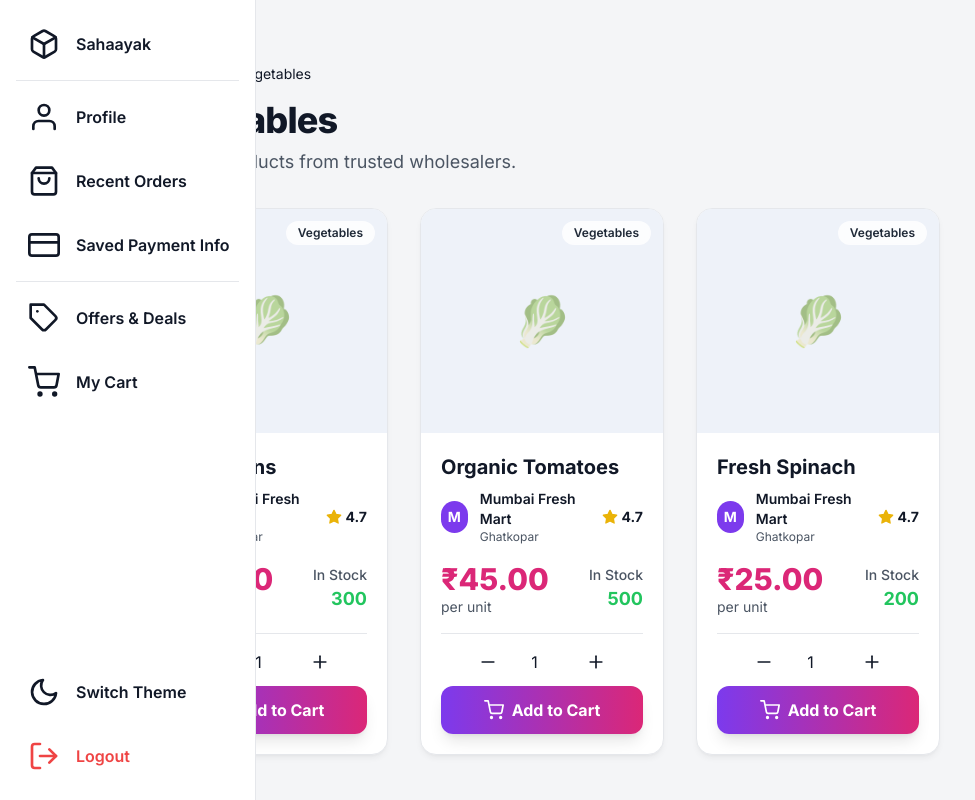
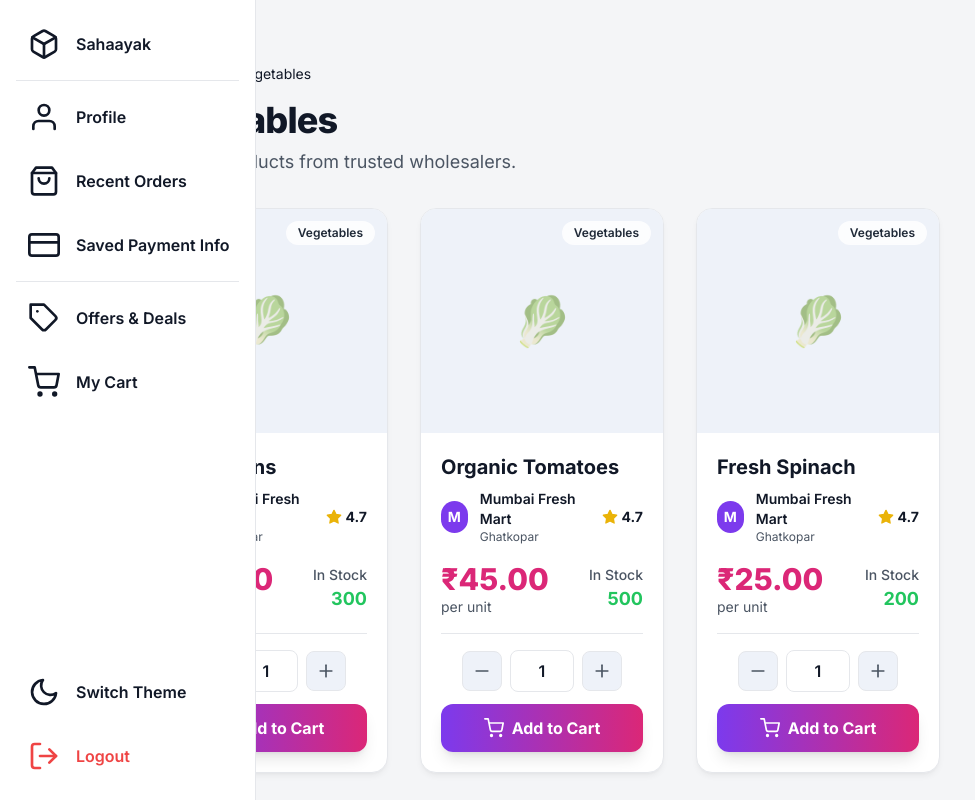
Before and after one commit to vinitgirdhar/Sahaayak, a Flask app: page /vendor/category/vegetables in a window 1280 px wide. Shown: the whole page, without its empty margins (0-975 px from the left). Run offline with Flask 3, Linux system fonts and the light colour scheme; the visitor is signed in with stand-in values (Sample User, id 1); data comes from the database, SQL or seed files in the repository; some libraries are stand-ins or nearby versions.

Commit message:
Add theme-aware quantity selectors and fix increment/decrement functionality
- Added comprehensive theme-aware CSS styles for quantity controls in vendor_base.html
- Updated product cards in vendor_category_listing.html with new quantity selector classes
- Fixed JavaScript functionality for increment/decrement buttons
- Improved text contrast and theme compatibility for both light and dark modes
- Standardized quantity control appearance across all category pages

```diff
--- a/my_app/templates/vendor_base.html
+++ b/my_app/templates/vendor_base.html
@@ -231,6 +231,52 @@
             color: var(--text-secondary);
             text-align: right;
             font-weight: 500;
+        }
+
+        /* --- Theme-Aware Quantity Controls --- */
+        .quantity-selector {
+            display: flex;
+            align-items: center;
+            justify-content: center;
+            gap: 0.5rem;
+        }
+        .quantity-button {
+            display: flex;
+            align-items: center;
+            justify-content: center;
+            width: 2.5rem; /* 40px */
+            height: 2.5rem; /* 40px */
+            border-radius: 0.5rem; /* 8px */
+            border: 1px solid var(--border-primary);
+            background-color: var(--background-tertiary);
+            color: var(--text-secondary);
+            transition: all 0.2s ease;
+            cursor: pointer;
+        }
+        .quantity-button:hover {
+            border-color: var(--accent-secondary);
+            color: var(--text-primary);
+        }
+        .quantity-input {
+            width: 4rem; /* 64px */
+            text-align: center;
+            font-weight: 600;
+            border: 1px solid var(--border-primary);
+            background-color: var(--background-secondary);
+            color: var(--text-primary);
+            border-radius: 0.5rem; /* 8px */
+            padding-top: 0.5rem;
+            padding-bottom: 0.5rem;
+        }
+        /* Hide number input spinners for a cleaner look */
+        .quantity-input::-webkit-outer-spin-button,
+        .quantity-input::-webkit-inner-spin-button {
+            -webkit-appearance: none;
+            margin: 0;
+        }
+        .quantity-input[type=number] {
+            -moz-appearance: textfield;
+            appearance: textfield;
         }
     </style>
 </head>
--- a/my_app/templates/vendor_category_listing.html
+++ b/my_app/templates/vendor_category_listing.html
@@ -26,7 +26,6 @@
     <div class="grid grid-cols-1 sm:grid-cols-2 lg:grid-cols-3 xl:grid-cols-4 gap-8">
         {% for product in products %}
         <div class="product-card interactive-card flex flex-col h-full reveal overflow-hidden">
-            <!-- Product Image -->
             <div class="w-full h-56 relative overflow-hidden bg-[var(--background-tertiary)]">
                 {% if product[5] and product[5] != 'None' %}
                 <img src="{{ url_for('static', filename=product[5]) }}"
@@ -34,14 +33,7 @@
                      class="w-full h-full object-cover transition-transform duration-300 hover:scale-105">
                 {% else %}
                 <div class="w-full h-full flex items-center justify-center text-5xl opacity-50">
-                    {% set cat_lower = product[2]|lower %}
-                    {% if 'vegetable' in cat_lower or 'produce' in cat_lower %}🥬
-                    {% elif 'dairy' in cat_lower %}🧀
-                    {% elif 'spice' in cat_lower or 'pantry' in cat_lower %}🧂
-                    {% elif 'bread' in cat_lower or 'bakery' in cat_lower %}🍞
-                    {% elif 'beverage' in cat_lower %}🥤
-                    {% else %}📦
-                    {% endif %}
+                    🥬
                 </div>
                 {% endif %}
                 <div class="absolute top-3 right-3 bg-white/80 backdrop-blur-sm px-3 py-1 rounded-full text-xs font-semibold text-gray-800">
@@ -50,11 +42,9 @@
             </div>
 
             <div class="p-5 flex-grow flex flex-col">
-                <!-- Product Info -->
                 <div class="flex-grow">
                     <h3 class="font-bold text-xl mb-2" style="color: var(--text-primary);">{{ product[1] }}</h3>
 
-                    <!-- Wholesaler Info -->
                     <div class="flex items-center gap-3 mb-4 text-sm">
                         <div class="w-8 h-8 rounded-full bg-[var(--accent-secondary)] text-white flex items-center justify-center text-sm font-bold">
                             {{ product[6][0] if product[6] else 'W' }}
@@ -71,7 +61,6 @@
                         {% endif %}
                     </div>
 
-                    <!-- Price and Stock -->
                     <div class="flex justify-between items-center mb-4">
                         <div>
                             <p class="text-3xl font-extrabold" style="color: var(--accent-primary);">₹{{ "%.2f"|format(product[3]) }}</p>
@@ -86,14 +75,13 @@
                     </div>
                 </div>
 
-                <!-- Quantity and Actions -->
                 <div class="mt-auto pt-4 border-t border-[var(--border-primary)]">
-                    <div class="quantity-selector flex items-center justify-center gap-3 mb-3">
-                        <button type="button" class="quantity-minus quantity-button">
+                    <div class="quantity-selector mb-3">
+                        <button type="button" class="quantity-button">
                             <i data-feather="minus" class="w-5 h-5"></i>
                         </button>
-                        <input type="number" class="quantity-input w-16 text-center" value="1" min="1" max="{{ product[4] }}">
-                        <button type="button" class="quantity-plus quantity-button">
+                        <input type="number" class="quantity-input" value="1" min="1" max="{{ product[4] }}">
+                        <button type="button" class="quantity-button">
                             <i data-feather="plus" class="w-5 h-5"></i>
                         </button>
                     </div>
@@ -194,21 +182,30 @@ document.addEventListener('DOMContentLoaded', function() {
     const quantityContainers = document.querySelectorAll('.quantity-selector');
 
     quantityContainers.forEach(container => {
-        const minusBtn = container.querySelector('.quantity-minus');
-        const plusBtn = container.querySelector('.quantity-plus');
+        const buttons = container.querySelectorAll('.quantity-button');
+        const minusBtn = buttons[0]; // First button is minus
+        const plusBtn = buttons[1];  // Second button is plus
         const input = container.querySelector('.quantity-input');
 
+        if (minusBtn && input) {
             minusBtn.addEventListener('click', function() {
                 let currentValue = parseInt(input.value);
-            if (currentValue > 1) {
+                const minValue = parseInt(input.getAttribute('min')) || 1;
+                if (currentValue > minValue) {
                     input.value = currentValue - 1;
                 }
             });
+        }
 
+        if (plusBtn && input) {
             plusBtn.addEventListener('click', function() {
                 let currentValue = parseInt(input.value);
+                const maxValue = parseInt(input.getAttribute('max'));
+                if (!maxValue || currentValue < maxValue) {
                     input.value = currentValue + 1;
+                }
             });
+        }
     });
 
     // Initialize feather icons
```
Lines whose indentation alone changed are shown as unchanged.
